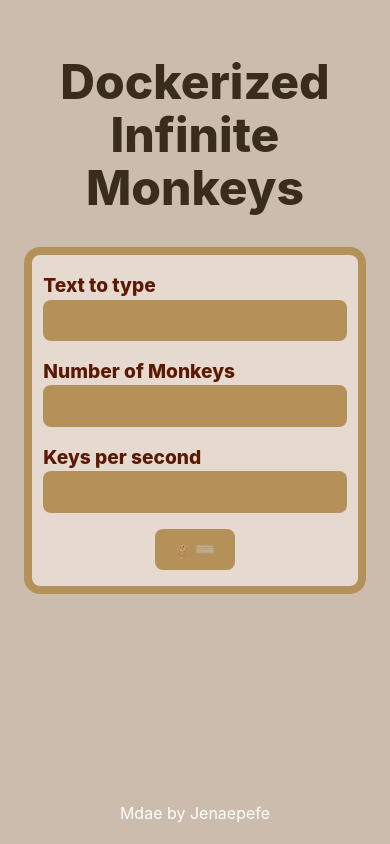
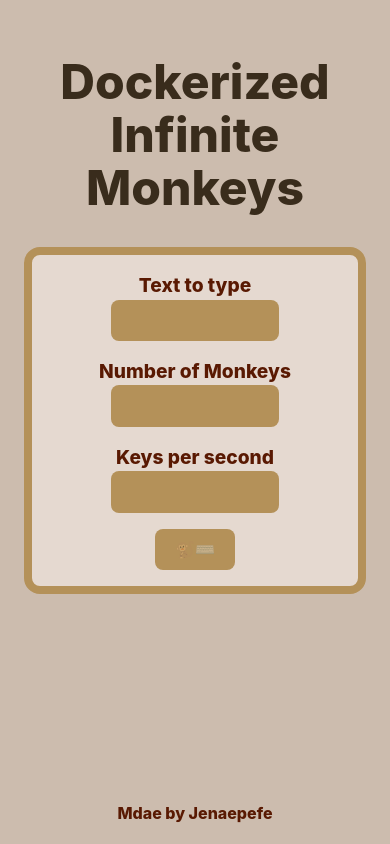
Before and after one commit to Jeanpefe/dockerized-infinite-monkeys, a React (Vite) app: page / in a window 390 px wide. Built offline with nearby package versions, Linux system fonts and the light colour scheme.

Commit message:
fix: form inputs centered in mobile res

```diff
--- a/src/App.css
+++ b/src/App.css
@@ -19,6 +19,12 @@
 	align-items: flex-start;
 }
 
+@media (max-width: 768px) {
+	.formFieldContainer {
+		align-items: center;
+	}
+  }
+
 input {
 	border-radius: 8px;
 	border: 1px solid transparent;
@@ -30,6 +36,7 @@ input {
 	background-color: #b49159;
 	cursor: pointer;
 	transition: border-color 0.25s;
+	width: 8rem;
 }
 
 
--- a/src/index.css
+++ b/src/index.css
@@ -68,6 +68,7 @@ footer {
   left: 0;
   bottom: 0;
   width: 100%;
-  color: white;
+  color: #591902;
+  font-weight: 800;
   text-align: center;
 }
```
